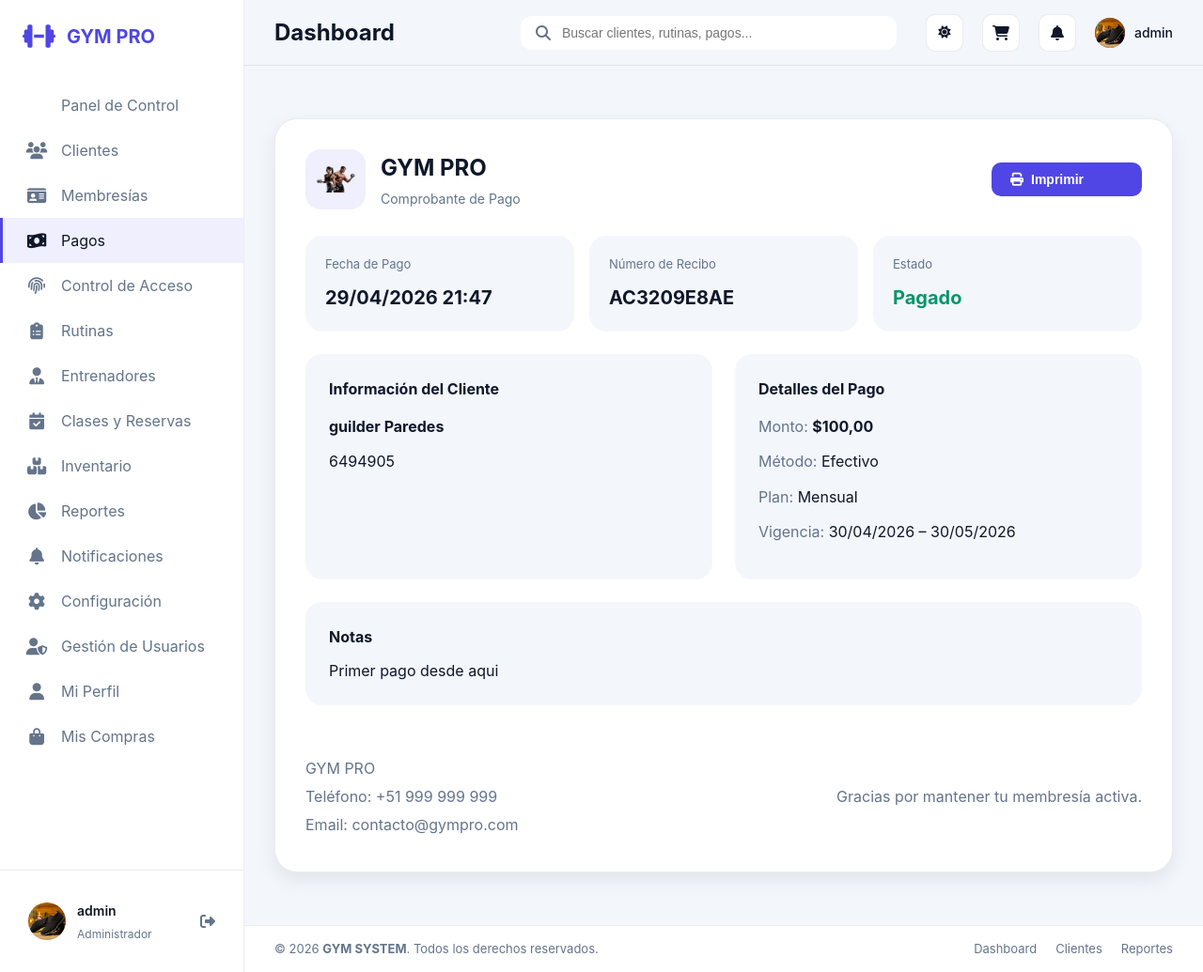
After one commit to Guilder23/sistema-GYM, a Django app: page /membresias/pagos/2/comprobante/ in a window 1280 px wide. The commit adds this page. Shown: the whole page at 94% size. Run offline with Django 5.2, Linux system fonts and the light colour scheme; a user stored in the database is signed in; data comes from the database, SQL or seed files in the repository; both versions use the stored data as it was after the commit.

Commit message:
Comprobante de pagos

```diff
--- a/apps/memberships/urls.py
+++ b/apps/memberships/urls.py
@@ -6,5 +6,6 @@ urlpatterns = [
     path('planes/nuevo/', views.membership_plan_create, name='plan_create'),
     path('pagos/', views.payment_history, name='payment_list'),
     path('pagos/registrar/', views.payment_create, name='payment_create'),
+    path('pagos/<int:payment_id>/comprobante/', views.payment_receipt, name='payment_receipt'),
     path('asignar/<int:client_id>/', views.membership_for_client, name='membership_for_client'),
 ]
--- a/apps/memberships/views.py
+++ b/apps/memberships/views.py
@@ -7,7 +7,7 @@ from .models import MembershipPlan, Membership, Payment
 from apps.clients.models import Client
 from datetime import datetime, timedelta
 from apps.core.models import UserProfile
-from apps.core.permissions import role_required
+from apps.core.permissions import get_linked_client, get_user_role, role_required
 
 
 @role_required(UserProfile.ROLE_ADMIN, UserProfile.ROLE_RECEPTION)
@@ -114,3 +114,15 @@ def payment_create(request):
         return redirect('payment_list')
 
     return render(request, 'memberships/payment_form.html', {'clients': clients})
+
+
+@role_required(UserProfile.ROLE_ADMIN, UserProfile.ROLE_RECEPTION, UserProfile.ROLE_CLIENT)
+def payment_receipt(request, payment_id):
+    payment = get_object_or_404(Payment, id=payment_id)
+    if get_user_role(request.user) == UserProfile.ROLE_CLIENT:
+        client = get_linked_client(request.user)
+        if not client or payment.client != client:
+            messages.error(request, 'No tienes permisos para ver este comprobante.')
+            return redirect('dashboard')
+
+    return render(request, 'memberships/payment_receipt.html', {'payment': payment})
--- /dev/null
+++ b/static/css/memberships/payment_receipt.css
@@ -0,0 +1,168 @@
+.receipt-container {
+    max-width: 960px;
+    margin: 0 auto;
+    padding: 24px 0;
+}
+
+.receipt-card {
+    background: var(--bg-card);
+    border: 1px solid var(--border-color);
+    border-radius: 24px;
+    padding: 32px;
+    box-shadow: var(--shadow-md);
+}
+
+.receipt-header {
+    display: flex;
+    justify-content: space-between;
+    align-items: center;
+    gap: 20px;
+    margin-bottom: 28px;
+}
+
+.receipt-brand {
+    display: flex;
+    align-items: center;
+    gap: 16px;
+}
+
+.receipt-logo {
+    width: 64px;
+    height: 64px;
+    object-fit: contain;
+    border-radius: 16px;
+    background: rgba(99, 102, 241, 0.1);
+    padding: 10px;
+}
+
+.receipt-brand h1 {
+    font-size: 24px;
+    margin-bottom: 4px;
+}
+
+.receipt-brand p {
+    color: var(--text-muted);
+    font-size: 14px;
+}
+
+.receipt-actions .btn {
+    min-width: 160px;
+}
+
+.receipt-body {
+    display: grid;
+    gap: 24px;
+}
+
+.receipt-summary {
+    display: grid;
+    grid-template-columns: repeat(3, minmax(0, 1fr));
+    gap: 16px;
+}
+
+.summary-card {
+    background: var(--bg-body);
+    border: 1px solid rgba(255, 255, 255, 0.06);
+    border-radius: 18px;
+    padding: 20px;
+}
+
+.summary-card span {
+    display: block;
+    color: var(--text-muted);
+    margin-bottom: 10px;
+    font-size: 13px;
+}
+
+.summary-card strong {
+    font-size: 20px;
+    display: block;
+}
+
+.status-paid {
+    color: var(--color-success);
+}
+
+.receipt-details {
+    display: grid;
+    grid-template-columns: 1fr 1fr;
+    gap: 24px;
+}
+
+.detail-block {
+    background: var(--bg-body);
+    border: 1px solid rgba(255, 255, 255, 0.06);
+    border-radius: 18px;
+    padding: 24px;
+}
+
+.detail-block h3 {
+    margin-bottom: 16px;
+    font-size: 16px;
+}
+
+.detail-block p {
+    margin-bottom: 12px;
+    line-height: 1.6;
+}
+
+.detail-block span {
+    color: var(--text-muted);
+}
+
+.receipt-notes {
+    background: var(--bg-body);
+    border: 1px solid rgba(255, 255, 255, 0.06);
+    border-radius: 18px;
+    padding: 24px;
+}
+
+.receipt-notes h4 {
+    margin-bottom: 12px;
+}
+
+.receipt-footer {
+    display: flex;
+    justify-content: space-between;
+    align-items: center;
+    gap: 20px;
+    margin-top: 30px;
+    padding-top: 24px;
+    border-top: 1px solid rgba(255, 255, 255, 0.08);
+    color: var(--text-muted);
+}
+
+.receipt-footer p {
+    margin-bottom: 6px;
+}
+
+@media (max-width: 768px) {
+    .receipt-header,
+    .receipt-footer,
+    .receipt-details,
+    .receipt-summary {
+        grid-template-columns: 1fr;
+        justify-items: stretch;
+    }
+    .receipt-header {
+        flex-direction: column;
+        align-items: flex-start;
+    }
+    .receipt-actions {
+        width: 100%;
+    }
+}
+
+@media print {
+    body {
+        background: #fff;
+        color: #000;
+    }
+    .navbar, .sidebar, .footer, .btn, .receipt-actions {
+        display: none !important;
+    }
+    .receipt-card {
+        border-color: #d1d5db;
+        box-shadow: none;
+    }
+}
--- /dev/null
+++ b/templates/memberships/payment_receipt.html
@@ -0,0 +1,93 @@
+{% extends 'base.html' %}
+{% load static %}
+{% block title %}Comprobante de Pago - GYM PRO{% endblock %}
+{% block extra_css %}
+<link rel="stylesheet" href="{% static 'css/memberships/payment_receipt.css' %}">
+{% endblock %}
+{% block page_title %}COMPROBANTE DE PAGO{% endblock %}
+
+{% block content %}
+<div class="receipt-container">
+    <div class="receipt-card">
+        <div class="receipt-header">
+            <div class="receipt-brand">
+                <img src="{% static 'img/GYM.png' %}" alt="GYM PRO" class="receipt-logo">
+                <div>
+                    <h1>GYM PRO</h1>
+                    <p>Comprobante de Pago</p>
+                </div>
+            </div>
+            <div class="receipt-actions">
+                <button type="button" class="btn btn-primary" id="printReceipt">
+                    <i class="fas fa-print"></i> Imprimir
+                </button>
+            </div>
+        </div>
+
+        <div class="receipt-body">
+            <div class="receipt-summary">
+                <div class="summary-card">
+                    <span>Fecha de Pago</span>
+                    <strong>{{ payment.date|date:'d/m/Y H:i' }}</strong>
+                </div>
+                <div class="summary-card">
+                    <span>Número de Recibo</span>
+                    <strong>{{ payment.receipt_code }}</strong>
+                </div>
+                <div class="summary-card">
+                    <span>Estado</span>
+                    <strong class="status-paid">Pagado</strong>
+                </div>
+            </div>
+
+            <div class="receipt-details">
+                <div class="detail-block">
+                    <h3>Información del Cliente</h3>
+                    <p><strong>{{ payment.client.full_name }}</strong></p>
+                    <p>{{ payment.client.ci }}</p>
+                    <p>{{ payment.client.email }}</p>
+                </div>
+
+                <div class="detail-block">
+                    <h3>Detalles del Pago</h3>
+                    <p><span>Monto:</span> <strong>${{ payment.amount }}</strong></p>
+                    <p><span>Método:</span> {{ payment.get_method_display }}</p>
+                    {% if payment.membership %}
+                    <p><span>Plan:</span> {{ payment.membership.plan.name }}</p>
+                    <p><span>Vigencia:</span> {{ payment.membership.start_date|date:'d/m/Y' }} – {{ payment.membership.end_date|date:'d/m/Y' }}</p>
+                    {% else %}
+                    <p><span>Plan:</span> Sin plan</p>
+                    <p><span>Vigencia:</span> -</p>
+                    {% endif %}
+                </div>
+            </div>
+
+            {% if payment.notes %}
+            <div class="receipt-notes">
+                <h4>Notas</h4>
+                <p>{{ payment.notes }}</p>
+            </div>
+            {% endif %}
+        </div>
+
+        <div class="receipt-footer">
+            <div>
+                <p>GYM PRO</p>
+                <p>Teléfono: +51 999 999 999</p>
+                <p>Email: contacto@gympro.com</p>
+            </div>
+            <div>
+                <p>Gracias por mantener tu membresía activa.</p>
+            </div>
+        </div>
+    </div>
+</div>
+{% endblock %}
+
+{% block extra_js %}
+<script>
+    document.getElementById('printReceipt')?.addEventListener('click', function() {
+        window.print();
+    });
+</script>
+{% endblock %}
```
Also changed, not shown: templates/core/client_payments.html (+8 -2 lines), templates/memberships/payment_history.html (+9 -1 lines), db.sqlite3.
